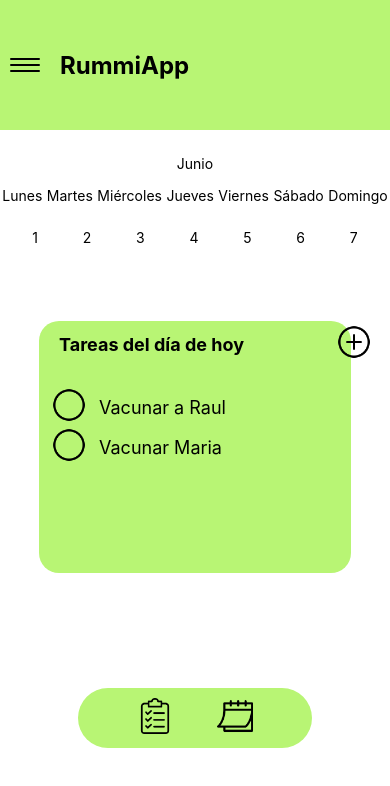
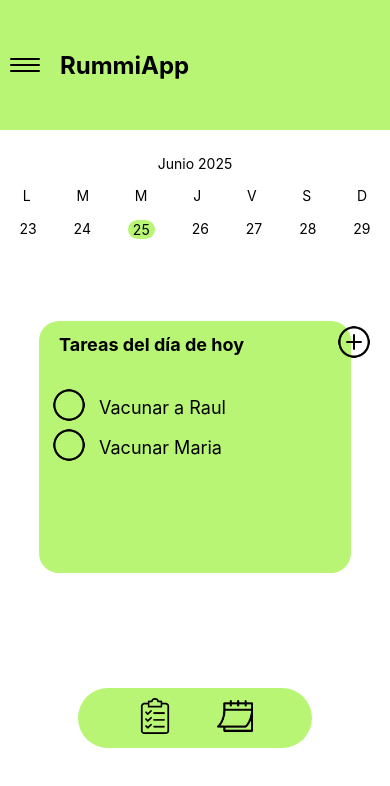
Before and after one commit to 1amsj/RummiApp, a React Native app: screen / in a window 390 px wide. Shown: the top 786 px of the page. Built offline with nearby package versions, Linux system fonts and the light colour scheme.

Commit message:
Calendario agregado y funcionando

```diff
--- a/App.js
+++ b/App.js
@@ -3,7 +3,7 @@ import React from 'react';
 import { StyleSheet, Text, TouchableOpacity, View } from 'react-native';
 import { Image } from 'react-native';
 import {Listado} from './components/Listado';
-
+import Calendario from './components/Calendario';
 
 
 export default function App() {
@@ -27,62 +27,7 @@ export default function App() {
         </View>
 
         {/* Month and Days */}
-        <View style = {styles.month}>
-          <View style = {styles.MonthNameContainer}>
-            <Text style = {styles.monthText}>
-              Junio
-            </Text>
-          </View>
-
-          <View style = {styles.WeekDayTextContainer}>
-            <Text style = {styles.dayText}>
-              Lunes
-            </Text>
-            <Text style = {styles.dayText}>
-              Martes
-            </Text>
-            <Text style = {styles.dayText}>
-              Miércoles
-            </Text>
-            <Text style = {styles.dayText}>
-              Jueves
-            </Text>
-            <Text style = {styles.dayText}>
-              Viernes
-            </Text>
-            <Text style = {styles.dayText}>
-              Sábado
-            </Text>
-            <Text style = {styles.dayText}>
-              Domingo
-            </Text>
-          </View>
-
-          {/* Days of the month */}
-          <View style = {styles.dayTextContainer}>
-            <Text style = {styles.dayText}>
-              1
-            </Text>
-            <Text style = {styles.dayText}>
-              2
-            </Text>
-            <Text style = {styles.dayText}>
-              3
-            </Text>
-            <Text style = {styles.dayText}>
-              4
-            </Text>
-            <Text style = {styles.dayText}>
-              5
-            </Text>
-            <Text style = {styles.dayText}>
-              6
-            </Text>
-            <Text style = {styles.dayText}>
-              7
-            </Text>
-          </View>
-        </View>
+        <Calendario />
       </View>
 
       <View style = {styles.container2}>
@@ -201,30 +146,6 @@ const styles = StyleSheet.create({
 
   // Calendario Containers
 
-  month: {
-    flex: 1,
-    backgroundColor: '#fff',
-    gap: 15,
-  },
-
-  MonthNameContainer: {
-    flexDirection: 'row',
-    justifyContent: 'center',
-    alignContent: 'center',
-  },
-
-  WeekDayTextContainer: {
-    flexDirection: 'row',
-    justifyContent: 'space-around',
-  },
-
-  dayTextContainer: {
-    flexDirection: 'row',
-    justifyContent: 'space-around',
-    padding: 10,
-  },
-
-
   //Containers del container del botón
 
   buttonsContainer: {
--- /dev/null
+++ b/components/Calendario.js
@@ -0,0 +1,96 @@
+import React from 'react';
+import { View, Text, StyleSheet } from 'react-native';
+
+export default function Calendario() {
+  return (
+    <View style = {styles.month}>
+              <View style = {styles.MonthNameContainer}>
+                <Text style = {styles.monthText}>
+                  {MonthName.charAt(0).toUpperCase() + MonthName.slice(1)} {year}
+                </Text>
+              </View>
+
+              <View style = {styles.WeekDayTextContainer}>
+                <Text style = {styles.dayText}>
+                  L
+                </Text>
+                <Text style = {styles.dayText}>
+                  M
+                </Text>
+                <Text style = {styles.dayText}>
+                  M
+                </Text>
+                <Text style = {styles.dayText}>
+                  J
+                </Text>
+                <Text style = {styles.dayText}>
+                  V
+                </Text>
+                <Text style = {styles.dayText}>
+                  S
+                </Text>
+                <Text style = {styles.dayText}>
+                  D
+                </Text>
+              </View>
+
+              {/* Days of the month */}
+              <View style = {styles.dayTextContainer}>
+                {getWeekDates().map((day, index) => (
+                  <Text key={index} style={[styles.dayText,day === date.getDate() && styles.currentDate]}>
+                     {day}
+                  </Text>
+                ))}
+              </View>
+            </View>
+  );
+}
+const styles = StyleSheet.create({
+  month: {
+    flex: 1,
+    backgroundColor: '#fff',
+    gap: 15
+  },
+
+  MonthNameContainer: {
+    flexDirection: 'row',
+    justifyContent: 'center',
+    alignContent: 'center',
+  },
+
+  WeekDayTextContainer: {
+    flexDirection: 'row',
+    justifyContent: 'space-around',
+  },
+
+  dayTextContainer: {
+    flexDirection: 'row',
+    justifyContent: 'space-around',
+    padding: 1,
+  },
+  currentDate:{
+    backgroundColor: '#B8F574',
+    borderRadius: 100,
+    padding: 5,
+    paddingVertical:1,
+  }
+});
+
+
+let date = new Date();
+let year = date.getFullYear();
+let MonthName = date.toLocaleString('es-ES', { month: 'long'});
+function getWeekDates(){
+  let daysWeek = date.getDay();
+  let newDate = new Date(date);
+  const diffToMonday = daysWeek === 0 ? -6 : 1 - daysWeek;
+  newDate.setDate(date.getDate() + diffToMonday);
+
+  const weekDates = [];
+  for (let i = 0; i < 7; i++) {
+    const day = new Date(newDate);
+    day.setDate(newDate.getDate() + i);
+    weekDates.push(day.getDate());
+  }
+  return weekDates;
+}
--- a/package.json
+++ b/package.json
@@ -11,6 +11,7 @@
   },
   "dependencies": {
     "expo": "~53.0.12",
+    "expo-cli": "^6.3.12",
     "expo-status-bar": "~2.2.3",
     "react": "19.0.0",
     "react-native": "0.79.4"
```
Also changed, not shown: 1 other file (tests, documents, lock files or other folders).
